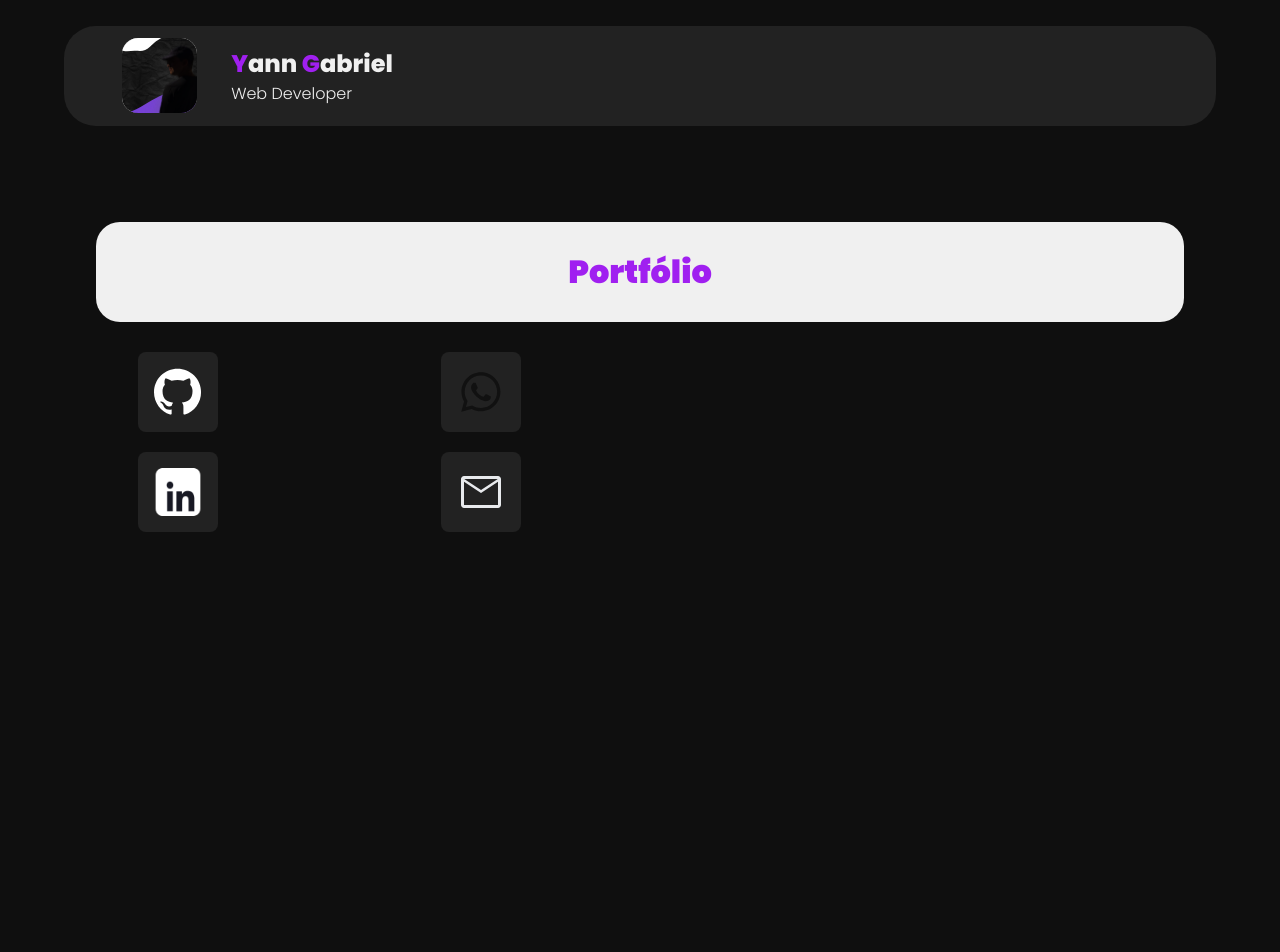
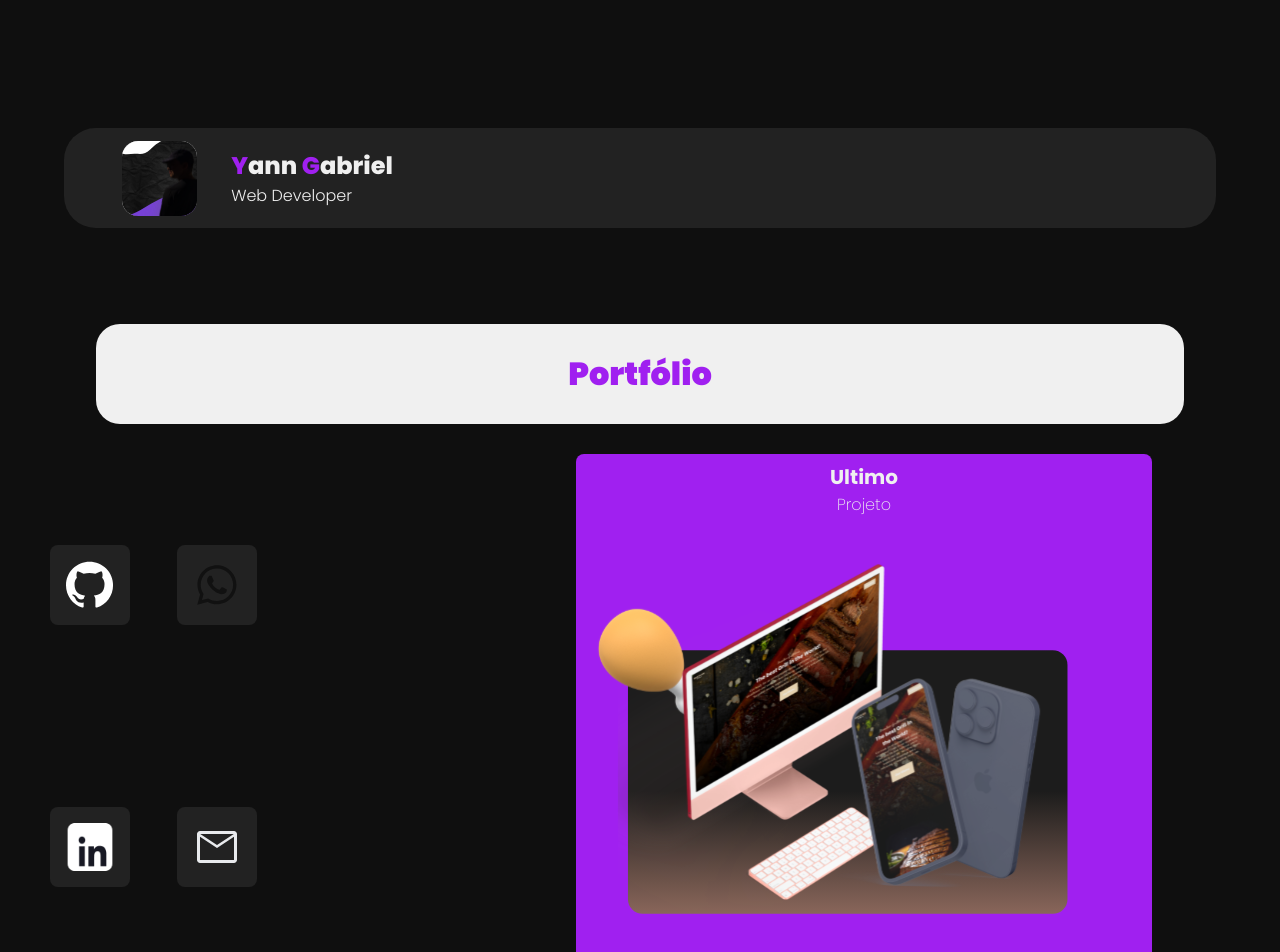
Before and after one commit to YannGabriel/YannGabriel-BioLink, a React (Create React App) app: page / in a window 1280 px wide. Shown: the top 952 px of the page. Before the commit the page ends 826 px from the top, so only its background shows below. Built offline with nearby package versions, Linux system fonts and the light colour scheme.

Commit message:
update last project and spotify music

```diff
--- a/src/App.tsx
+++ b/src/App.tsx
@@ -3,6 +3,8 @@
 import Header from "./components/Header/header";
 import Portfolio from "./components/Portfolio/portfolio";
 import MediaGallery from "./components/MediaCard/media";
+import LastProject from "./components/LastProject/lastproject";
+import MusicCard from "./components/MusicCard/music";
 
 
 function App() {
@@ -10,7 +12,11 @@ function App() {
     <main className='DeveloperContent'>
       <Header/>
       <Portfolio/>
-      <MediaGallery/>
+      <div className="MiddleContent layout2x2">
+        <MediaGallery/>
+        <LastProject/>
+      </div>
+      <MusicCard/>
     </main>
   );
 }
--- a/src/components/Header/_header.scss
+++ b/src/components/Header/_header.scss
@@ -7,7 +7,7 @@ header.container-top{
   display: flex;
   align-items: center;
   margin: auto;
-  margin-top: 2%;
+  margin-top: 10%;
   border-radius: 32px;
 
   .devPhoto{
--- /dev/null
+++ b/src/components/LastProject/_last.scss
@@ -0,0 +1,35 @@
+
+
+.ProjectTarget{
+  text-decoration: none;
+}
+
+.LastProject{
+  margin-top: 30px;
+  background-color: $details;
+  width: 100%;
+  border-radius: 8px;
+  padding: 8px;
+
+  .lastName{
+    font-size: 20px;
+    color: $text-color;
+    text-align: center;
+  }
+
+  .projectTitle{
+    font-size: 16px;
+    color: $text-color;
+    text-align: center;
+  }
+
+  .ProjectImage{
+    width: 90%;
+  }
+
+  .projectName{
+    font-size: 18px;
+    color: $text-color;
+    text-align: center;
+  }
+}
--- /dev/null
+++ b/src/components/LastProject/lastproject.tsx
@@ -0,0 +1,18 @@
+
+
+import Project from '../../images/BrazilianGrillHouse.svg';
+
+const LastProject = () =>{
+  return(
+    <a href="https://yanngabriel.github.io/Brazilian-GrillHouse" target='_blank' className="ProjectTarget">
+      <div className="LastProject">
+        <h2 className="lastName poppins-bold">Ultimo</h2>
+        <h3 className="projectTitle poppins-extralight ">Projeto</h3>
+        <img src={Project} alt="Imagem Projeto" className='ProjectImage'/>
+        <h2 className="projectName poppins-semibold">Brazilian Grill House</h2>
+      </div>
+    </a>
+  )
+}
+
+export default LastProject
--- a/src/components/MediaCard/_media.scss
+++ b/src/components/MediaCard/_media.scss
@@ -7,7 +7,7 @@
 .gridLayout{
   width: 50%;
   padding: 16px;
-  padding-top: 30px;
+  padding-top: 40px;
   padding-left: 35px;
   display: grid;
   grid-gap: 16px;
--- /dev/null
+++ b/src/components/MusicCard/music.tsx
@@ -0,0 +1,9 @@
+
+
+const MusicCard = () =>{
+  return(
+    <iframe className="SpotifyCard"  src="https://open.spotify.com/embed/track/2262bWmqomIaJXwCRHr13j?utm_source=generator&theme=0" width="100%" height="152" frameBorder="0"  allow="autoplay; clipboard-write; encrypted-media; fullscreen; picture-in-picture" loading="lazy"></iframe>
+  )
+}
+
+export default MusicCard
--- a/src/main.css
+++ b/src/main.css
@@ -68,6 +68,12 @@ body {
   color: #A020F0;
 }
 
+.layout2x2 {
+  display: grid;
+  grid-template-columns: 1fr 1fr;
+  width: 90%;
+}
+
 header.container-top {
   width: 90%;
   height: 100px;
@@ -75,7 +81,7 @@ header.container-top {
   display: flex;
   align-items: center;
   margin: auto;
-  margin-top: 2%;
+  margin-top: 10%;
   border-radius: 32px;
 }
 header.container-top .devPhoto {
@@ -117,7 +123,7 @@ header.container-top .devInfos {
 .gridLayout {
   width: 50%;
   padding: 16px;
-  padding-top: 30px;
+  padding-top: 40px;
   padding-left: 35px;
   display: grid;
   grid-gap: 16px;
@@ -132,4 +138,43 @@ header.container-top .devInfos {
   padding: 1rem;
   width: 80px;
   height: 80px;
+}
+
+.ProjectTarget {
+  text-decoration: none;
+}
+
+.LastProject {
+  margin-top: 30px;
+  background-color: #A020F0;
+  width: 100%;
+  border-radius: 8px;
+  padding: 8px;
+}
+.LastProject .lastName {
+  font-size: 20px;
+  color: #f0f0f0;
+  text-align: center;
+}
+.LastProject .projectTitle {
+  font-size: 16px;
+  color: #f0f0f0;
+  text-align: center;
+}
+.LastProject .ProjectImage {
+  width: 90%;
+}
+.LastProject .projectName {
+  font-size: 18px;
+  color: #f0f0f0;
+  text-align: center;
+}
+
+.SpotifyCard {
+  width: 95%;
+  align-items: center;
+  justify-content: center;
+  display: flex;
+  margin: auto;
+  padding-top: 20px;
 }/*# sourceMappingURL=main.css.map */
--- a/src/main.scss
+++ b/src/main.scss
@@ -16,6 +16,14 @@ body{
   color: $details;
 }
 
+.layout2x2{
+  display: grid;
+  grid-template-columns: 1fr 1fr;
+  width: 90%
+}
+
 @import './components/Header/header';
 @import './components/Portfolio/portfolio';
 @import './components/MediaCard/media';
+@import './components/LastProject/last';
+@import './components/MusicCard/music';
```
Also changed, not shown: src/components/MusicCard/_music.scss (added, +10 -0 lines), src/images/BrazilianGrillHouse.svg (added), 1 other file (tests, documents, lock files or other folders).
